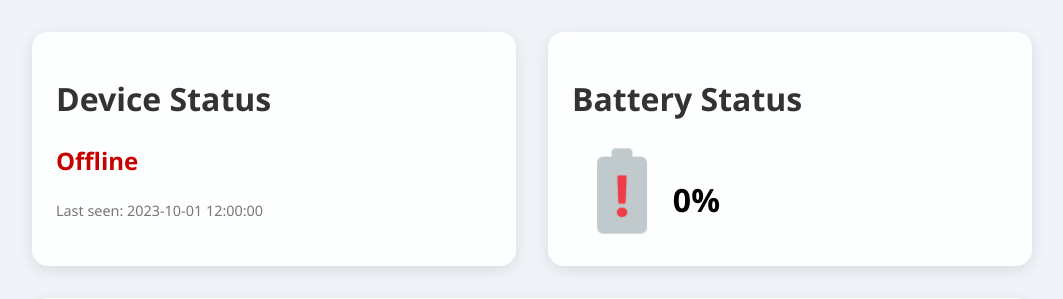
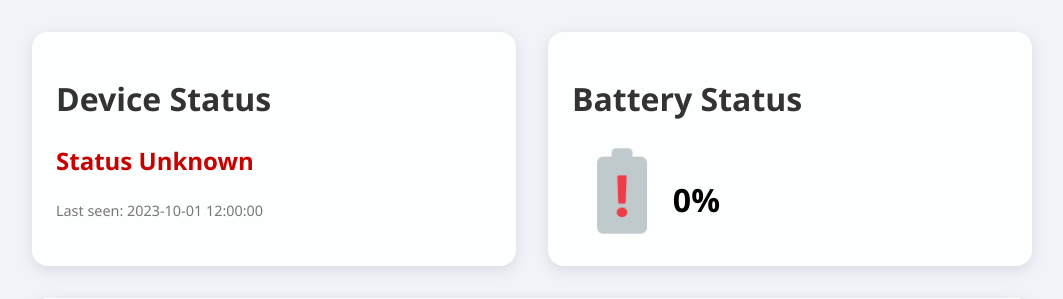
Before and after one commit to martinszilagyi/Backend-IoT, a Flask app: page / in a window 1280 px wide. Shown: the top 299 px of the page, without its empty margins (108-1171 px from the left). Run offline with Flask 2, Linux system fonts and the light colour scheme; some libraries are stand-ins or nearby versions.

Commit message:
final commit

```diff
--- a/templates/index.html
+++ b/templates/index.html
@@ -147,7 +147,7 @@
 
             <div class="card">
                 <h1>Device Status</h1>
-                <p id="status" class="status offline">Offline</p>
+                <p id="status" class="status offline">Status Unknown</p>
                 <p class="timestamp" id="date_n_time">Last seen: 2023-10-01 12:00:00</p>
             </div>
 
```
